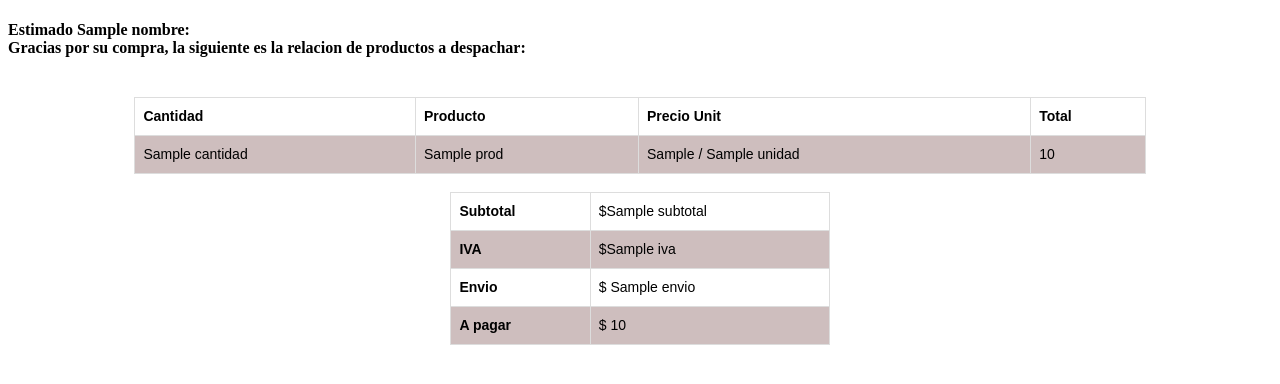
After one commit to SebaCry/djangoInter, a Django app: template templates/productos/html_email.html in a window 1280 px wide. The commit adds this page. Shown: the top 384 px of the page. Run offline with Django 3.2, Linux system fonts and the light colour scheme; the template is opened without the code that fills it: most values are stand-ins (such as "Sample title", 1, 10 or a date in 2020); some libraries are stand-ins or nearby versions.

Commit message:
Instru si ves esto, lo termine, falto el error del AJAX

```diff
--- a/appProductos/urls.py
+++ b/appProductos/urls.py
@@ -8,5 +8,6 @@ urlpatterns = [
     path('carro/<str:idProd>', views.agregarCarrito, name='agregarCarro'),
     path('carrito/', views.verCarrito, name='carrito'),
     path('eliminar/<str:id>', views.eliminarCarrito, name='eliminar'),
-    path('cambiarCantidad/', views.cambiarCantidad)
+    path('cambiarCantidad/', views.cambiarCantidad),
+    path('pagar/', views.pagarCarrito, name='pagar')
 ]
--- a/appUsuarios/urls.py
+++ b/appUsuarios/urls.py
@@ -3,5 +3,6 @@ from . import views
 
 urlpatterns = [
     path('login/', views.login, name='login'),
-    path('logout/',views.logout, name='logout')
+    path('logout/',views.logout, name='logout'),
+    path('registro/', views.registro, name='registro')
 ]
--- a/templates/includes/nav.html
+++ b/templates/includes/nav.html
@@ -32,7 +32,7 @@
                 </li>
                 {% else %}
                 <li class="nav-item">
-                    <a class="nav-link" href="#"> Registrarse </a>
+                    <a class="nav-link" href="{% url "registro" %}"> Registrarse </a>
                 </li>
                 <li class="nav-item">
                     <a class="nav-link" href="{% url "login" %}"> Ingresar </a>
--- a/templates/productos/carrito.html
+++ b/templates/productos/carrito.html
@@ -48,7 +48,7 @@
         <h6><strong id="total">${{ total }}</strong></h6>
     </div>
 
-    <a href="#" class="btn btn-info btn">Pagar</a>
+    <a href="{% url "pagar" %}" class="btn btn-info btn">Pagar</a>
 </div>
 
 
--- /dev/null
+++ b/templates/productos/html_email.html
@@ -0,0 +1,73 @@
+<!DOCTYPE html PUBLIC "-//W3C//DTD XHTML 1.0 Transitional//EN" "http://www.w3.org/TR/xhtml1/DTD/xhtml1-transitional.dtd">
+<html xmlns="http://www.w3.org/1999/xhtml">
+    <head>
+        <style>
+            table {
+                font-family: arial, sans-serif;
+                border-collapse: collapse;
+                width: 80%;
+                border: none;
+                font-size: 14px;
+                line-height: 1.5;
+            }
+            td,th {
+                border: 1px solid #dddddd;
+                text-align: left;
+                padding: 8px;
+            }
+
+            tr:nth-child(even) {
+            background-color: #cebebe;
+            }
+
+            #totales {
+            width: 30%;
+            }
+
+        </style>
+        <body>
+            <h4>
+                Estimado {{nombre}}:<br>Gracias por su compra, la siguiente es la relacion de productos a despachar:
+            </h4>
+            <br>
+            <table align="center" border="0" cellpadding="0" cellspacing="0" width="250" style="">
+                <tr>
+                    <th>Cantidad</th>
+                    <th>Producto</th>
+                    <th>Precio Unit</th>
+                    <th>Total</th>
+                </tr>
+
+                {% for prod in carrito %}
+                <tr>
+                    <td>{{prod.cantidad}}</td>
+                    <td>{{prod.nombre}}</td>
+                    <td>{{prod.valUnit}} / {{prod.unidad}}</td>
+                    <td>{{prod.total}}</td>
+                </tr>
+                {% endfor %}
+            </table>
+            <br>
+            <div>
+                <table align="center" border="0" cellpadding="0" cellspacing="0" id="totales">
+                    <tr>
+                        <th>Subtotal</th>
+                        <td>${{ subtotal }}</td>
+                    </tr>
+                    <tr>
+                        <th>IVA</th>
+                        <td>${{ iva }}</td>
+                    </tr>
+                    <tr>
+                        <th>Envio</th>
+                        <td>$ {{ envio }}</td>
+                    </tr>
+                    <tr>
+                        <th>A pagar</th>
+                        <td>$ {{ total }}</td>
+                    </tr>
+                </table>
+            </div>
+        </body>
+
+    </head>
--- a/workShop/settings.py
+++ b/workShop/settings.py
@@ -39,7 +39,8 @@ INSTALLED_APPS = [
     'django.contrib.messages',
     'django.contrib.staticfiles',
     'appProductos',
-    'appUsuarios'
+    'appUsuarios',
+    'widget_tweaks'
 ]
 
 MIDDLEWARE = [
```
Also changed, not shown: appProductos/views.py (+25 -0 lines), appUsuarios/forms.py (added, +13 -0 lines), appUsuarios/views.py (+25 -0 lines), templates/usuarios/registro.html (added, +27 -0 lines).
